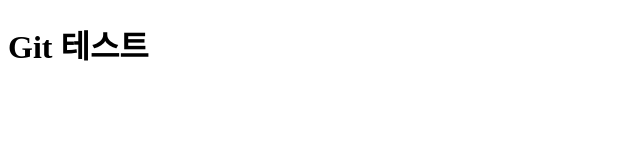
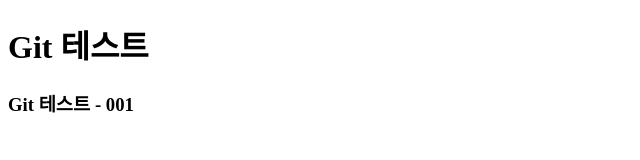
Before and after one commit to hyg1488/Study_Box, a website: page PJ_Test/test.html in a window 1280 px wide. Shown: the whole page, without its empty margins (0-640 px from the left). Drawn offline with Linux system fonts and the light colour scheme.

Commit message:
Git 테스트 001 - develop  커밋

```diff
--- a/PJ_Test/test.html
+++ b/PJ_Test/test.html
@@ -10,6 +10,10 @@
 
 <body>
   <h1>Git 테스트</h1>
+
+  <div class="gitTest">
+    <h3> Git 테스트 - 001 </h3>
+  </div>
   <script src="test.js"></script>
 </body>
 </html>
```
